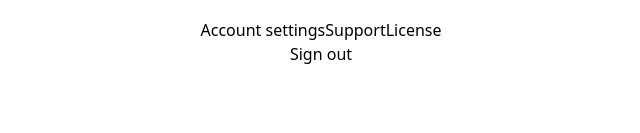
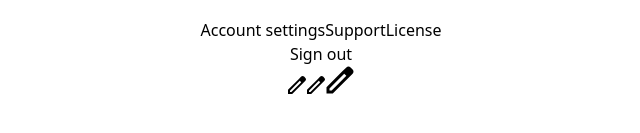
Before and after one commit to marieooq/neo-brutalism-ui-library, a React (Vite) app: page / in a window 1280 px wide. Shown: the part 169-302 px from the top of the page, without its empty margins (319-959 px from the left). Built offline with nearby package versions, Linux system fonts and the light colour scheme.

Commit message:
added PencilIconButton component

```diff
--- a/src/App.tsx
+++ b/src/App.tsx
@@ -1,6 +1,7 @@
 import Dialog from "./components/Dialog";
 import Button from "./components/Button";
 import DropDown from "./components/DropDown";
+import PencilIconButton from "./components/PencilIconButton";
 import "./App.css";
 
 function App() {
@@ -18,6 +19,11 @@ function App() {
       <div className="flex">
         <DropDown />
       </div>
+      <div className="flex space-x-4">
+        <PencilIconButton size="sm" />
+        <PencilIconButton size="md" />
+        <PencilIconButton size="lg" />
+      </div>
     </div>
   );
 }
--- a/src/components/Button.tsx
+++ b/src/components/Button.tsx
@@ -1,4 +1,3 @@
-import React from "react";
 import classNames from "classnames";
 
 type ButtonType = {
--- a/src/components/DropDown.tsx
+++ b/src/components/DropDown.tsx
@@ -39,14 +39,12 @@ const DropDown = () => {
           role="menu"
           aria-orientation="vertical"
           aria-labelledby="menu-button"
-          //   tabindex="-1"
         >
           <div role="none">
             <a
               href=""
               className="block px-4 py-2 text-sm border-black border-b-2 hover:bg-[#B8FF9F] hover:font-medium"
               role="menuitem"
-              //   tabindex="-1"
               id="menu-item-0"
             >
               Account settings
@@ -55,7 +53,6 @@ const DropDown = () => {
               href=""
               className="block px-4 py-2 text-sm border-black border-b-2 hover:bg-[#B8FF9F] hover:font-medium"
               role="menuitem"
-              //   tabindex="-1"
               id="menu-item-1"
             >
               Support
@@ -64,7 +61,6 @@ const DropDown = () => {
               href=""
               className="block px-4 py-2 text-sm border-black border-b-2 hover:bg-[#B8FF9F] hover:font-medium"
               role="menuitem"
-              //   tabindex="-1"
               id="menu-item-2"
             >
               License
--- /dev/null
+++ b/src/components/PencilIconButton.tsx
@@ -0,0 +1,60 @@
+import classNames from "classnames";
+
+type PencilIconButtonType = {
+  size: "lg" | "md" | "sm";
+};
+const PencilIconButton = ({ size = "sm" }: PencilIconButtonType) => {
+  return (
+    <button
+      className={classNames(
+        "border-black border-2 rounded  bg-[#FFF066] hover:bg-[#FFE500]",
+        {
+          "w-10 h-10 p-2.5 hover:shadow-[2px_2px_0px_rgba(0,0,0,1)]":
+            size === "sm",
+        },
+        {
+          "w-14 h-14 p-4 hover:shadow-[4px_4px_0px_rgba(0,0,0,1)]":
+            size === "md",
+        },
+        {
+          "w-24 h-24 p-9  hover:shadow-[8px_8px_0px_rgba(0,0,0,1)]":
+            size === "lg",
+        }
+      )}
+    >
+      {size === "lg" ? (
+        <svg
+          width="28"
+          height="28"
+          viewBox="0 0 28 28"
+          fill="none"
+          xmlns="http://www.w3.org/2000/svg"
+        >
+          <path
+            fill-rule="evenodd"
+            clip-rule="evenodd"
+            d="M24.59 1.38501L26.615 3.41001C27.8 4.58001 27.8 6.48501 26.615 7.65501L6.77 27.5H0.5V21.23L16.1 5.61501L20.345 1.38501C21.515 0.215007 23.42 0.215007 24.59 1.38501ZM3.5 24.5L5.615 24.59L20.345 9.84501L18.23 7.73001L3.5 22.46V24.5Z"
+            fill="black"
+          />
+        </svg>
+      ) : (
+        <svg
+          width="19"
+          height="18"
+          viewBox="0 0 19 18"
+          fill="none"
+          xmlns="http://www.w3.org/2000/svg"
+        >
+          <path
+            fill-rule="evenodd"
+            clip-rule="evenodd"
+            d="M16.06 0.590001L17.41 1.94C18.2 2.72 18.2 3.99 17.41 4.77L4.18 18H0V13.82L10.4 3.41L13.23 0.590001C14.01 -0.189999 15.28 -0.189999 16.06 0.590001ZM2 16L3.41 16.06L13.23 6.23L11.82 4.82L2 14.64V16Z"
+            fill="black"
+          />
+        </svg>
+      )}
+    </button>
+  );
+};
+
+export default PencilIconButton;
```
